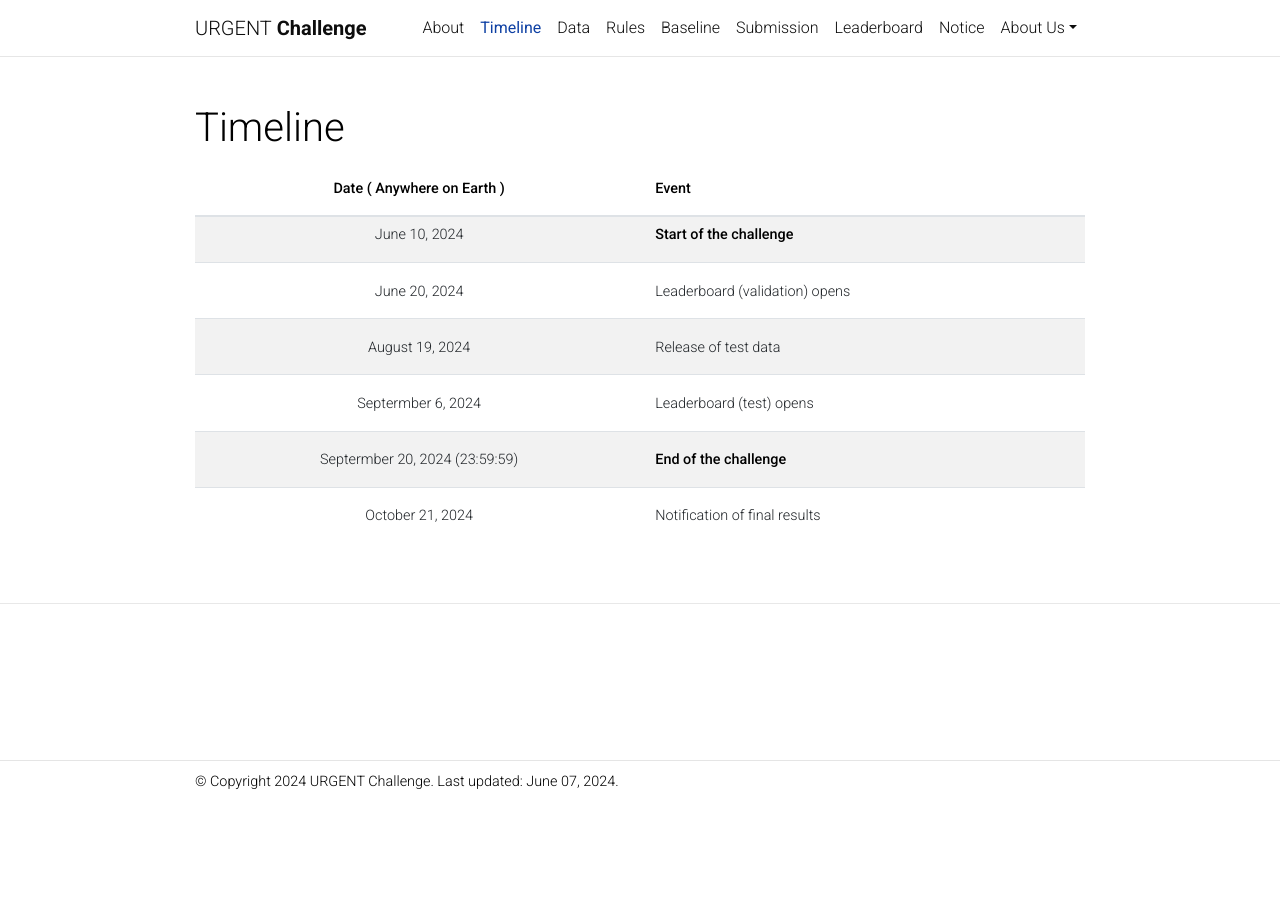
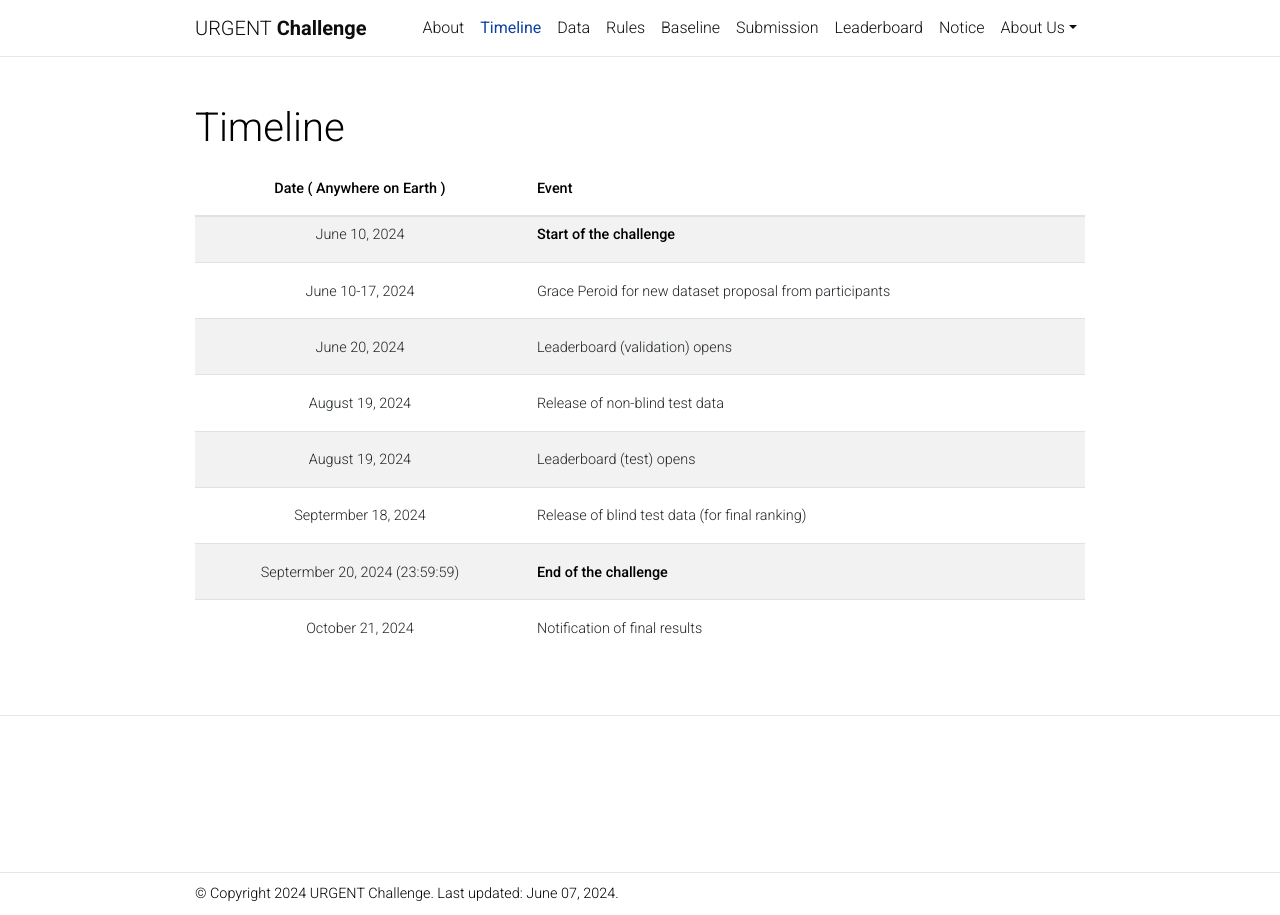
Before and after one commit to urgent-challenge/urgent2024, a Jekyll site: the page built from _pages/timeline.md, in a window 1280 px wide. Built offline with Jekyll 4.4.1, drawn with Linux system fonts in a browser that asks for light colours; comment, search, counter and statistics services are not loaded; a style sheet for code colours, icons or effects is not loaded.

Commit message:
Minor updates

```diff
--- a/_pages/timeline.md
+++ b/_pages/timeline.md
@@ -11,9 +11,11 @@ nav_order: 2
 |   **Date ( Anywhere on Earth )**  |         **Event**          |
 |:---------------------------------:|:---------------------------|
 |       June 10, 2024               | **Start of the challenge** |
-|       June 20, 2024               | Leaderboard (validation) opens  |
-|      August 19, 2024              | Release of test data       |
-|        Septermber 6, 2024         | Leaderboard (test) opens   |
+|     June 10-17, 2024              | Grace Peroid for new dataset proposal from participants |
+|       June 20, 2024               | Leaderboard (validation) opens |
+|      August 19, 2024              | Release of non-blind test data |
+|      August 19, 2024              | Leaderboard (test) opens   |
+|      Septermber 18, 2024          | Release of blind test data (for final ranking) |
 |    Septermber 20, 2024 (23:59:59) | **End of the challenge**   |
 |     October 21, 2024              | Notification of final results |
 {: .table}
```
Also changed, not shown: _pages/organizers.md (+1 -0 lines), _pages/rules.md (+1 -1 lines).
